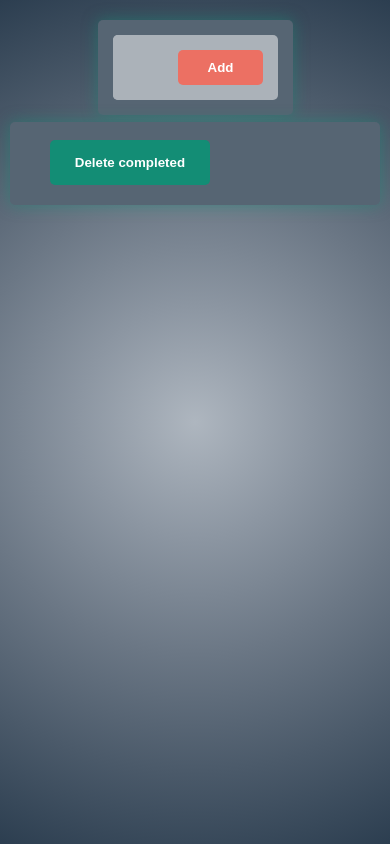
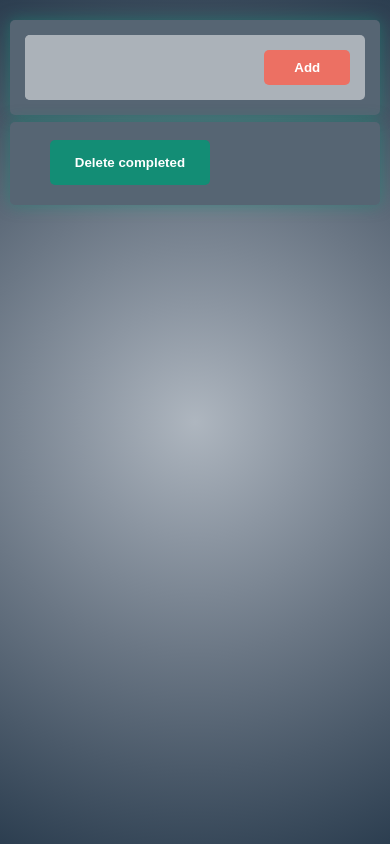
Before and after one commit to mmorenoco/to_do_list_technical_test, a Vue app in the folder to_do_list/: page / in a window 390 px wide. Built offline with nearby package versions, Linux system fonts and the light colour scheme.

Commit message:
last minute change

```diff
--- a/to_do_list/src/components/ToDoList.vue
+++ b/to_do_list/src/components/ToDoList.vue
@@ -169,7 +169,7 @@ export default {
 
         .add-bar-container {
             border-radius: 5px;
-            /* width: 95%; */
+            width: 95%;
         }
 
         .add-bar {
```
